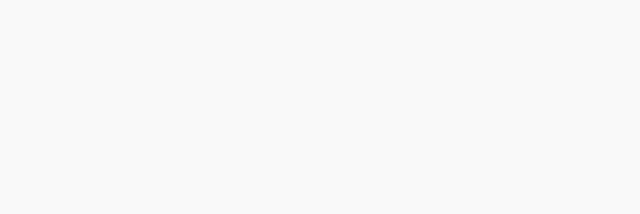
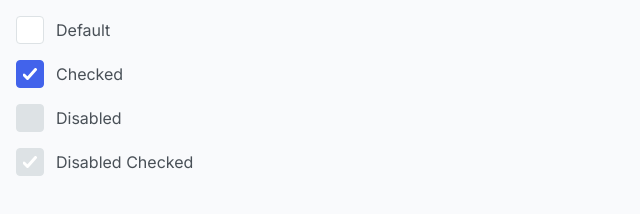
Before and after one commit to js-tasks-ru/htmlcss-20220811_dem, a website: page 07-lection5/01-checkbox/index.html in a window 1280 px wide. Shown: the whole page, without its empty margins (0-640 px from the left). Drawn offline with Linux system fonts and the light colour scheme.

Commit message:
checkbox implemented

```diff
--- a/07-lection5/01-checkbox/checkbox.css
+++ b/07-lection5/01-checkbox/checkbox.css
@@ -0,0 +1,65 @@
+.checkbox {
+    display: inline-block;
+}
+
+.checkbox__state {
+    cursor: pointer;
+    display: flex;
+    align-items: center;
+    gap: 12px;
+}
+
+.checkbox__icon {
+    position: absolute;
+    top: 50%;
+    left: 50%;
+    transform: translate(-50%, -50%);
+}
+
+.checkbox__control {
+    box-sizing: border-box;
+    width: 28px;
+    height: 28px;
+    background: var(--white);
+    border: 1px solid var(--grey-2);
+    border-radius: 4px;
+    position: relative;
+}
+
+.checkbox__label {
+    font-family: 'Inter', sans-serif;
+    font-style: normal;
+    font-weight: 400;
+    font-size: 16px;
+    line-height: 24px;
+    color: var(--grey-4);
+}
+
+.checkbox__input {
+    position: absolute;
+    clip: rect(0, 0, 0, 0);
+}
+
+.checkbox__input:checked ~ .checkbox__state .checkbox__control {
+    background: var(--blue);
+    border-color: var(--blue);
+}
+
+.checkbox__input:focus ~ .checkbox__state .checkbox__label {
+    text-decoration: underline;
+}
+
+/*Disabled*/
+
+.checkbox__input:disabled ~ .checkbox__state {
+    cursor: default;
+}
+
+.checkbox__input:disabled ~ .checkbox__state .checkbox__control {
+    background: var(--grey-2);
+    border-color: var(--grey-2);
+}
+
+.checkbox__input:disabled:not(:checked) ~ .checkbox__state .checkbox__control .checkbox__icon {
+    display: none;
+}
--- a/07-lection5/01-checkbox/index.html
+++ b/07-lection5/01-checkbox/index.html
@@ -1,11 +1,57 @@
 <!DOCTYPE html>
 <!-- Страница чекбокса -->
 <html lang="ru">
-    <head>
-        <link rel="stylesheet" href="../../assets/css/main.css">
-        <link rel="stylesheet" href="./checkbox.css">
-    </head>
-    <body>
+<head>
+    <link rel="stylesheet" href="../../assets/css/main.css">
+    <link rel="stylesheet" href="./checkbox.css">
+</head>
+<body style="padding: 16px; display: flex; flex-direction: column; gap: 16px">
+<label class="checkbox">
+    <input type="checkbox" class="checkbox__input">
+    <div class="checkbox__state">
+        <div class="checkbox__control">
+            <img src="public/check.svg" class="checkbox__icon">
+        </div>
+        <div class="checkbox__label">
+            Default
+        </div>
+    </div>
+</label>
 
-    </body>
+<label class="checkbox">
+    <input type="checkbox" class="checkbox__input" checked>
+    <div class="checkbox__state">
+        <div class="checkbox__control">
+            <img src="public/check.svg" class="checkbox__icon">
+        </div>
+        <div class="checkbox__label">
+            Checked
+        </div>
+    </div>
+</label>
+
+<label class="checkbox">
+    <input type="checkbox" class="checkbox__input" disabled>
+    <div class="checkbox__state">
+        <div class="checkbox__control">
+            <img src="public/check.svg" class="checkbox__icon">
+        </div>
+        <div class="checkbox__label">
+            Disabled
+        </div>
+    </div>
+</label>
+
+<label class="checkbox">
+    <input type="checkbox" class="checkbox__input" disabled checked>
+    <div class="checkbox__state">
+        <div class="checkbox__control">
+            <img src="public/check.svg" class="checkbox__icon">
+        </div>
+        <div class="checkbox__label">
+            Disabled Checked
+        </div>
+    </div>
+</label>
+</body>
 </html>
```
Also changed, not shown: 07-lection5/01-checkbox/public/check.svg (added).
